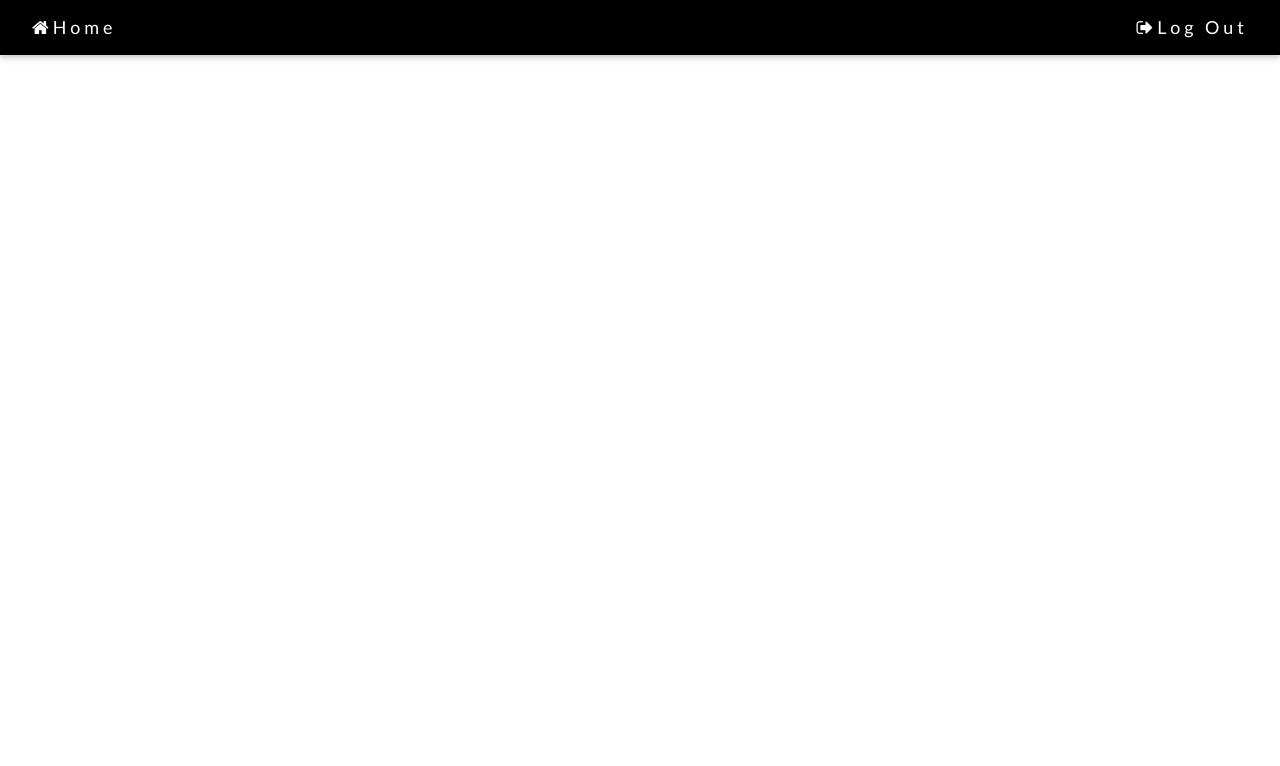
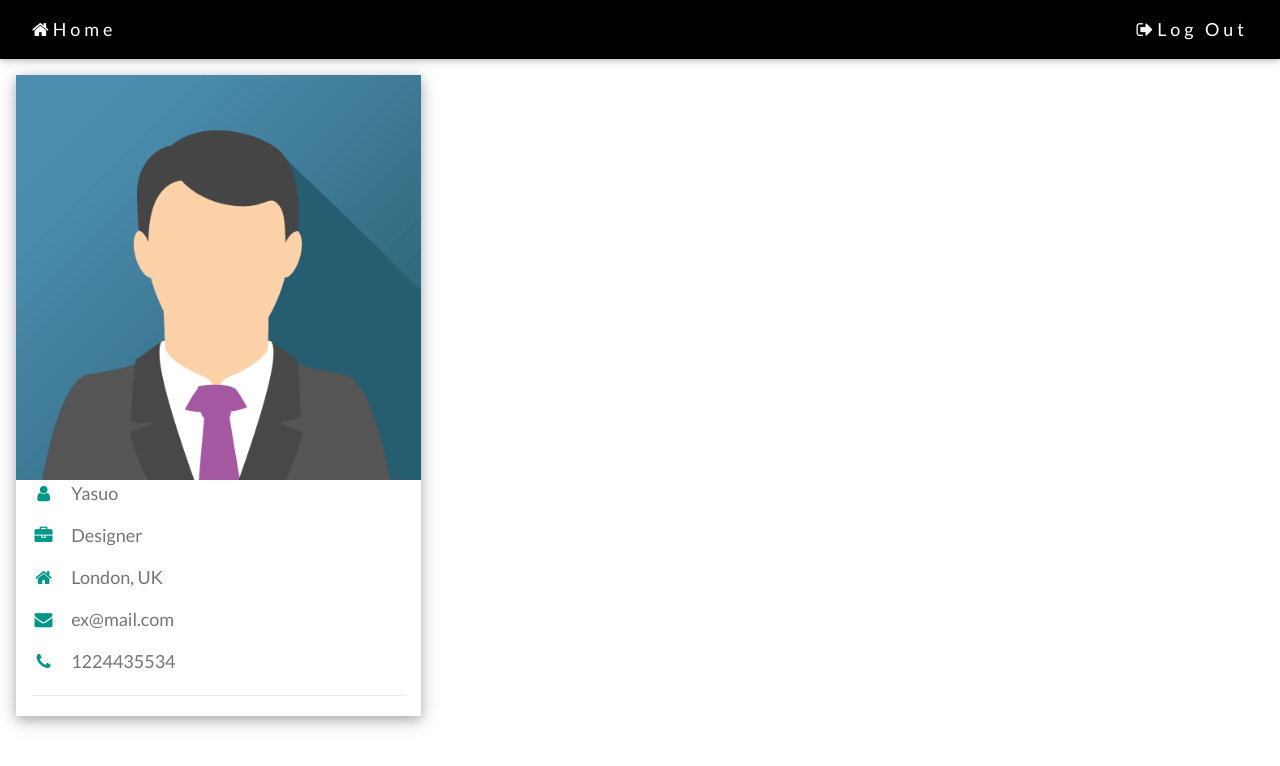
Before and after one commit to votuantai/T-i-Chim-S-, a plain HTML site: page ProfilePage/index.html in a window 1280 px wide. Drawn offline with nearby package versions, Linux system fonts and the light colour scheme.

Commit message:
Update card left

```diff
--- a/ProfilePage/cssprofile.css
+++ b/ProfilePage/cssprofile.css
@@ -2,16 +2,8 @@ body,h1,h2,h3,h4,h5,h6{
     font-family: "Lato", sans-serif;
 }
 
-body, html{
-    height: 100%;
-    color: #757575;
-    line-height: 1.8;
-}
+body{
 
-body{
-    line-height: 23px;
-    color: #757575;
-    letter-spacing: .3px;
     font-size: 18px;
 }
 .w3-top{
--- a/ProfilePage/index.html
+++ b/ProfilePage/index.html
@@ -16,7 +16,7 @@
   </head>
   <body>
     <!-- Navbar (sit on top) -->
-    <div class="w3-top">
+    <div >
         <div class="w3-bar w3-black w3-wide w3-padding w3-card">
         <a href="#" class="w3-bar-item w3-button"><i class="fa fa-home"></i>Home</a>
         <!-- Float links to the right. Hide them on small screens -->
@@ -25,7 +25,30 @@
         </div>
         </div>
     </div>
+    <div class="w3-content w3-margin-top" style="max-width:1400px;">
 
+        <!-- The Grid -->
+        <div class="w3-row-padding">
+
+          <!-- Left Column -->
+          <div class="w3-third">
+
+            <div class="w3-white w3-text-grey w3-card-4">
+              <div class="w3-display-container">
+                <img src="./imagesprofile/avatar3.png" style="width:100%" alt="Avatar">
+              </div>
+              <div class="w3-container">
+                <p><i class="fa fa-user fa-fw w3-margin-right w3-large w3-text-teal"></i>Yasuo</p>
+                <p><i class="fa fa-briefcase fa-fw w3-margin-right w3-large w3-text-teal"></i>Designer</p>
+                <p><i class="fa fa-home fa-fw w3-margin-right w3-large w3-text-teal"></i>London, UK</p>
+                <p><i class="fa fa-envelope fa-fw w3-margin-right w3-large w3-text-teal"></i>ex@mail.com</p>
+                <p><i class="fa fa-phone fa-fw w3-margin-right w3-large w3-text-teal"></i>1224435534</p>
+                <hr>
+              </div>
+            </div>
+          </div>
+        </div>
+    </div>
     <!-- Optional JavaScript -->
     <!-- jQuery first, then Popper.js, then Bootstrap JS -->
     <script src="https://code.jquery.com/jquery-3.3.1.slim.min.js" integrity="sha384-q8i/X+965DzO0rT7abK41JStQIAqVgRVzpbzo5smXKp4YfRvH+8abtTE1Pi6jizo" crossorigin="anonymous"></script>
```
Also changed, not shown: ProfilePage/imagesprofile/avatar3.png (added).
